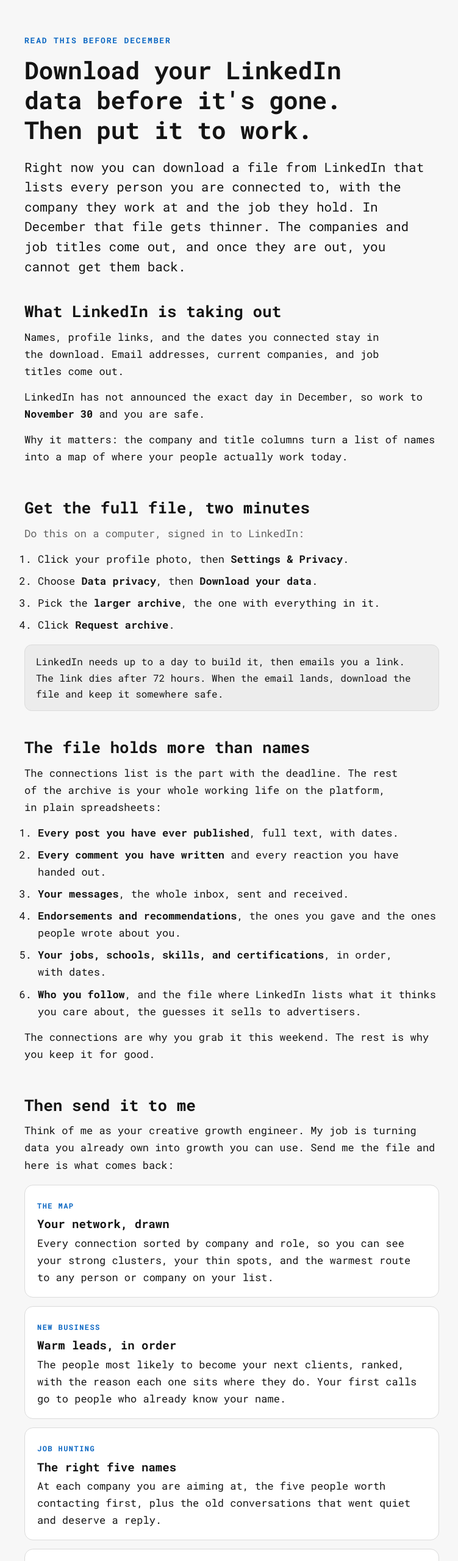
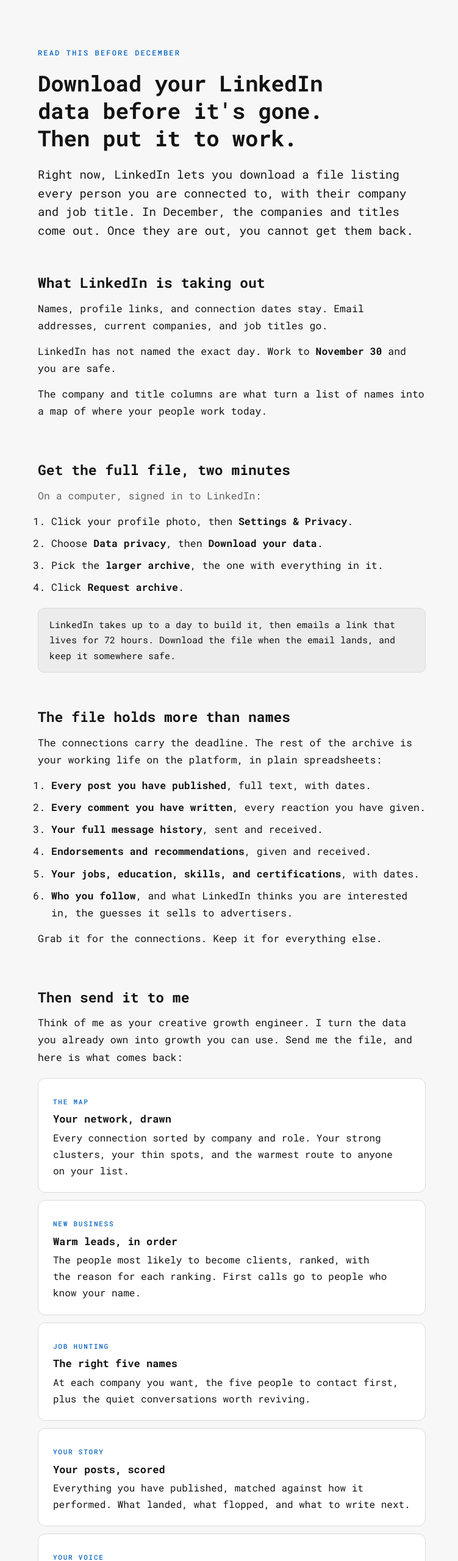
Before and after one commit to Damnjjwtf/zux-board, a plain HTML site: page linkedin-archive/index.html in a window 1280 px wide. Shown: the top 2560 px of the page at 61% size, without its empty margins (260-1011 px from the left). Drawn offline with Linux system fonts and the light colour scheme.

Commit message:
LinkedIn page: minimal elegant pass, tighter copy

```diff
--- a/linkedin-archive/index.html
+++ b/linkedin-archive/index.html
@@ -13,108 +13,104 @@
 <link rel="preconnect" href="https://fonts.googleapis.com"><link rel="preconnect" href="https://fonts.gstatic.com" crossorigin><link href="https://fonts.googleapis.com/css2?family=Roboto+Mono:ital,wght@0,400;0,500;0,700;1,400;1,500&display=swap" rel="stylesheet">
 <style>
   :root{
-    --cream:#F7F7F7;
-    --cream-2:#ECECEC;
+    --bg:#F7F7F7;
+    --surface:#FFFFFF;
+    --soft:#ECECEC;
     --ink:#141414;
     --muted:#616161;
-    --green:#0A66C2;
-    --green-deep:#084E96;
+    --blue:#0A66C2;
+    --blue-deep:#084E96;
     --line:#DBDBDB;
-    --card:#FFFFFF;
-    --band:#0A66C2;
-    --band-text:#FFFFFF;
-    --band-muted:#CFE4F7;
   }
   @media (prefers-color-scheme: dark){
     :root{
-      --cream:#101010;
-      --cream-2:#1B1B1B;
+      --bg:#101010;
+      --surface:#1B1B1B;
+      --soft:#1B1B1B;
       --ink:#F2F2F2;
       --muted:#A6A6A6;
-      --green:#5EA9E6;
-      --green-deep:#0B2A45;
+      --blue:#5EA9E6;
+      --blue-deep:#0A66C2;
       --line:#333333;
-      --card:#1B1B1B;
-      --band:#0A66C2;
-      --band-text:#FFFFFF;
-      --band-muted:#CFE4F7;
     }
   }
   *{box-sizing:border-box}
   html{scroll-behavior:smooth}
   body{
     margin:0;
-    background:var(--cream);
+    background:var(--bg);
     color:var(--ink);
     font-family:'Roboto Mono',ui-monospace,'SF Mono',Menlo,Consolas,monospace;
-    font-size:17px;
-    line-height:1.65;
+    font-size:16.5px;
+    line-height:1.7;
     -webkit-font-smoothing:antialiased;
   }
   p,li{text-wrap:pretty}
-  h1,h2,h3{text-wrap:balance;line-height:1.22;margin:0}
-  a{color:var(--green)}
-  .wrap{max-width:720px;margin:0 auto;padding:0 20px}
-  .hero{padding:56px 0 8px}
+  h1,h2,h3{text-wrap:balance;line-height:1.25;margin:0}
+  a{color:var(--blue)}
+  .wrap{max-width:680px;margin:0 auto;padding:0 22px}
+  .hero{padding:76px 0 10px}
   .eyebrow{
-    font-size:13px;font-weight:700;letter-spacing:.14em;text-transform:uppercase;
-    color:var(--green);margin:0 0 14px;
+    font-size:12px;font-weight:500;letter-spacing:.18em;text-transform:uppercase;
+    color:var(--blue);margin:0 0 18px;
   }
-  h1{font-size:40px;font-weight:700;letter-spacing:-.01em}
-  .lede{font-size:21px;line-height:1.55;margin:20px 0 0;color:var(--ink)}
-  section{padding:34px 0 6px}
-  h2{font-size:26px;font-weight:700;margin:0 0 12px}
-  h3{font-size:19px;font-weight:700;margin:0 0 6px}
+  h1{font-size:36px;font-weight:700;letter-spacing:-.01em}
+  .lede{font-size:19px;line-height:1.6;margin:22px 0 0;color:var(--ink)}
+  section{padding:46px 0 8px}
+  h2{font-size:23px;font-weight:700;margin:0 0 14px}
+  h3{font-size:17px;font-weight:700;margin:0 0 6px}
   p{margin:0 0 14px}
   .muted{color:var(--muted)}
   ol.steps{margin:6px 0 14px;padding-left:22px}
   ol.steps li{margin:0 0 8px}
   .note{
-    background:var(--cream-2);
+    background:var(--soft);
+    border:1px solid var(--line);
+    border-radius:10px;
+    padding:14px 18px;
+    font-size:15px;
+    margin:20px 0 4px;
+  }
+  .cards{display:grid;gap:12px;margin:20px 0 6px}
+  .card{
+    background:var(--surface);
     border:1px solid var(--line);
     border-radius:12px;
-    padding:14px 18px;
-    font-size:16px;
-    margin:18px 0 4px;
+    padding:22px 24px;
   }
-  .cards{display:grid;gap:14px;margin:18px 0 6px}
-  .card{
-    background:var(--card);
-    border:1px solid var(--line);
-    border-radius:14px;
-    padding:18px 20px;
-  }
-  .card p{margin:0;font-size:17px}
+  .card p{margin:0;font-size:16px}
   .card .tag{
-    display:inline-block;font-size:12px;font-weight:700;letter-spacing:.12em;
-    text-transform:uppercase;color:var(--green);margin:0 0 8px;
+    display:inline-block;font-size:11px;font-weight:500;letter-spacing:.16em;
+    text-transform:uppercase;color:var(--blue);margin:0 0 8px;
   }
   .cta{
-    background:var(--band);
-    color:var(--band-text);
-    border-radius:16px;
-    padding:28px 24px;
-    margin:36px 0 8px;
+    background:var(--surface);
+    border:1px solid var(--line);
+    border-radius:12px;
+    padding:30px 26px;
+    margin:48px 0 8px;
   }
-  .cta h2{color:var(--band-text)}
-  .cta p{color:var(--band-text)}
-  .cta .small{color:var(--band-muted);font-size:16px;margin:0}
+  .cta .small{color:var(--muted);font-size:15px;margin:0}
   .btn{
     display:inline-block;
-    background:var(--band-text);
-    color:var(--green-deep);
+    background:var(--blue-deep);
+    color:#FFFFFF;
     font-weight:700;
     text-decoration:none;
-    padding:13px 22px;
+    padding:13px 24px;
     border-radius:999px;
     margin:6px 0 16px;
   }
-  footer{padding:30px 0 48px;color:var(--muted);font-size:16px}
+  @media (prefers-color-scheme: dark){
+    .btn{background:var(--blue);color:#0B2A45}
+  }
+  footer{padding:34px 0 52px;color:var(--muted);font-size:15px}
   footer p{margin:0 0 6px}
   @media (max-width:560px){
-    h1{font-size:32px}
-    .lede{font-size:19px}
-    .hero{padding-top:40px}
+    h1{font-size:30px}
+    .lede{font-size:17.5px}
+    .hero{padding-top:52px}
+    section{padding:38px 0 6px}
   }
 </style>
 </head>
@@ -124,85 +120,85 @@
   <header class="hero">
     <p class="eyebrow">Read this before&nbsp;December</p>
     <h1>Download your LinkedIn data before it's gone. Then put it to&nbsp;work.</h1>
-    <p class="lede">Right now you can download a file from LinkedIn that lists every person you are connected to, with the company they work at and the job they hold. In December that file gets thinner. The companies and job titles come out, and once they are out, you cannot get them&nbsp;back.</p>
+    <p class="lede">Right now, LinkedIn lets you download a file listing every person you are connected to, with their company and job title. In December, the companies and titles come out. Once they are out, you cannot get them&nbsp;back.</p>
   </header>
 
   <section>
     <h2>What LinkedIn is taking out</h2>
-    <p>Names, profile links, and the dates you connected stay in the download. Email addresses, current companies, and job titles come&nbsp;out.</p>
-    <p>LinkedIn has not announced the exact day in December, so work to <strong>November 30</strong> and you are&nbsp;safe.</p>
-    <p>Why it matters: the company and title columns turn a list of names into a map of where your people actually work&nbsp;today.</p>
+    <p>Names, profile links, and connection dates stay. Email addresses, current companies, and job titles&nbsp;go.</p>
+    <p>LinkedIn has not named the exact day. Work to <strong>November 30</strong> and you are&nbsp;safe.</p>
+    <p>The company and title columns are what turn a list of names into a map of where your people work&nbsp;today.</p>
   </section>
 
   <section>
     <h2>Get the full file, two minutes</h2>
-    <p class="muted">Do this on a computer, signed in to&nbsp;LinkedIn:</p>
+    <p class="muted">On a computer, signed in to&nbsp;LinkedIn:</p>
     <ol class="steps">
       <li>Click your profile photo, then <strong>Settings &amp; Privacy</strong>.</li>
       <li>Choose <strong>Data privacy</strong>, then <strong>Download your data</strong>.</li>
       <li>Pick the <strong>larger archive</strong>, the one with everything in it.</li>
       <li>Click <strong>Request archive</strong>.</li>
     </ol>
-    <div class="note">LinkedIn needs up to a day to build it, then emails you a link. The link dies after 72 hours. When the email lands, download the file and keep it somewhere&nbsp;safe.</div>
+    <div class="note">LinkedIn takes up to a day to build it, then emails a link that lives for 72 hours. Download the file when the email lands, and keep it somewhere&nbsp;safe.</div>
   </section>
 
   <section>
     <h2>The file holds more than names</h2>
-    <p>The connections list is the part with the deadline. The rest of the archive is your whole working life on the platform, in plain&nbsp;spreadsheets:</p>
+    <p>The connections carry the deadline. The rest of the archive is your working life on the platform, in plain&nbsp;spreadsheets:</p>
     <ol class="steps">
-      <li><strong>Every post you have ever published</strong>, full text, with dates.</li>
-      <li><strong>Every comment you have written</strong> and every reaction you have handed out.</li>
-      <li><strong>Your messages</strong>, the whole inbox, sent and received.</li>
-      <li><strong>Endorsements and recommendations</strong>, the ones you gave and the ones people wrote about you.</li>
-      <li><strong>Your jobs, schools, skills, and certifications</strong>, in order, with dates.</li>
-      <li><strong>Who you follow</strong>, and the file where LinkedIn lists what it thinks you care about, the guesses it sells to&nbsp;advertisers.</li>
+      <li><strong>Every post you have published</strong>, full text, with dates.</li>
+      <li><strong>Every comment you have written</strong>, every reaction you have given.</li>
+      <li><strong>Your full message history</strong>, sent and received.</li>
+      <li><strong>Endorsements and recommendations</strong>, given and received.</li>
+      <li><strong>Your jobs, education, skills, and certifications</strong>, with dates.</li>
+      <li><strong>Who you follow</strong>, and what LinkedIn thinks you are interested in, the guesses it sells to&nbsp;advertisers.</li>
     </ol>
-    <p>The connections are why you grab it this weekend. The rest is why you keep it for&nbsp;good.</p>
+    <p>Grab it for the connections. Keep it for everything&nbsp;else.</p>
   </section>
 
   <section>
     <h2>Then send it to me</h2>
-    <p>Think of me as your creative growth engineer. My job is turning data you already own into growth you can use. Send me the file and here is what comes&nbsp;back:</p>
+    <p>Think of me as your creative growth engineer. I turn the data you already own into growth you can use. Send me the file, and here is what comes&nbsp;back:</p>
     <div class="cards">
       <div class="card">
         <p class="tag">The map</p>
         <h3>Your network, drawn</h3>
-        <p>Every connection sorted by company and role, so you can see your strong clusters, your thin spots, and the warmest route to any person or company on your&nbsp;list.</p>
+        <p>Every connection sorted by company and role. Your strong clusters, your thin spots, and the warmest route to anyone on your&nbsp;list.</p>
       </div>
       <div class="card">
         <p class="tag">New business</p>
         <h3>Warm leads, in order</h3>
-        <p>The people most likely to become your next clients, ranked, with the reason each one sits where they do. Your first calls go to people who already know your&nbsp;name.</p>
+        <p>The people most likely to become clients, ranked, with the reason for each ranking. First calls go to people who know your&nbsp;name.</p>
       </div>
       <div class="card">
         <p class="tag">Job hunting</p>
         <h3>The right five names</h3>
-        <p>At each company you are aiming at, the five people worth contacting first, plus the old conversations that went quiet and deserve a&nbsp;reply.</p>
+        <p>At each company you want, the five people to contact first, plus the quiet conversations worth&nbsp;reviving.</p>
       </div>
       <div class="card">
         <p class="tag">Your story</p>
         <h3>Your posts, scored</h3>
-        <p>Everything you have published, lined up against how it performed. You see what landed, what flopped, and how your thinking has shifted year by year. That is the brief for what to write&nbsp;next.</p>
+        <p>Everything you have published, matched against how it performed. What landed, what flopped, and what to write&nbsp;next.</p>
       </div>
       <div class="card">
         <p class="tag">Your voice</p>
         <h3>An AI that sounds like you</h3>
-        <p>Your posts, comments, and messages become a voice guide built from your own sentences. Give it to any AI tool and the drafts come back sounding like you on a good&nbsp;day.</p>
+        <p>Your posts, comments, and messages become a voice guide in your own sentences. Any AI you hand it to drafts like&nbsp;you.</p>
       </div>
       <div class="card">
         <p class="tag">Yours to keep</p>
         <h3>A backup nobody can thin out</h3>
-        <p>You keep the file and the readout. LinkedIn can change its download again whenever it likes. Your copy does not&nbsp;change.</p>
+        <p>You keep the file and the readout. LinkedIn can thin its download again. Your copy stays&nbsp;whole.</p>
       </div>
     </div>
-    <p class="muted">Two straight facts before you send anything. One: the archive covers your direct connections, the people actually linked to you, so every path in the map is a real relationship, not a scrape. Two: how your posts performed, the impressions and the reactions, is not in this file. It sits in a separate export, your content analytics, covering the last 365 days. Grab that one too and I will match the two&nbsp;together.</p>
+    <p class="muted">Two straight facts. The archive covers your direct connections, so every path in the map is a real relationship. And post performance is not in this file; it lives in a second export, your content analytics, covering the last 365 days. Grab both, and I will match them&nbsp;together.</p>
   </section>
 
   <div class="cta">
     <h2>This weekend, while it is still whole</h2>
-    <p>Two minutes of clicking now, and the file is yours forever. Send it over and I will show you who is really in your network, and what your own history says about where you go&nbsp;next.</p>
+    <p>Two minutes now, and the file is yours for good. Send it over, and I will show you who is in your network, and what your own history says about where you go&nbsp;next.</p>
     <a class="btn" href="mailto:jj@damnjj.wtf?subject=My%20LinkedIn%20export">Email it to jj@damnjj.wtf</a>
-    <p class="small">Stuck on the download? Email me anyway. I will walk you through it, step by&nbsp;step.</p>
+    <p class="small">Stuck on the download? Email me anyway, and I will walk you through&nbsp;it.</p>
   </div>
 
   <footer>
```
